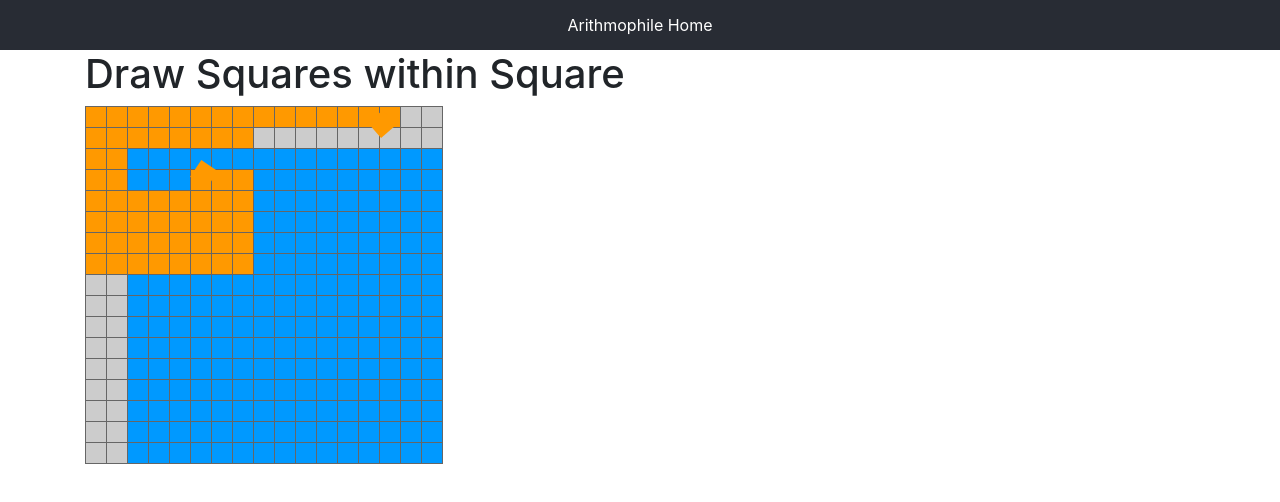
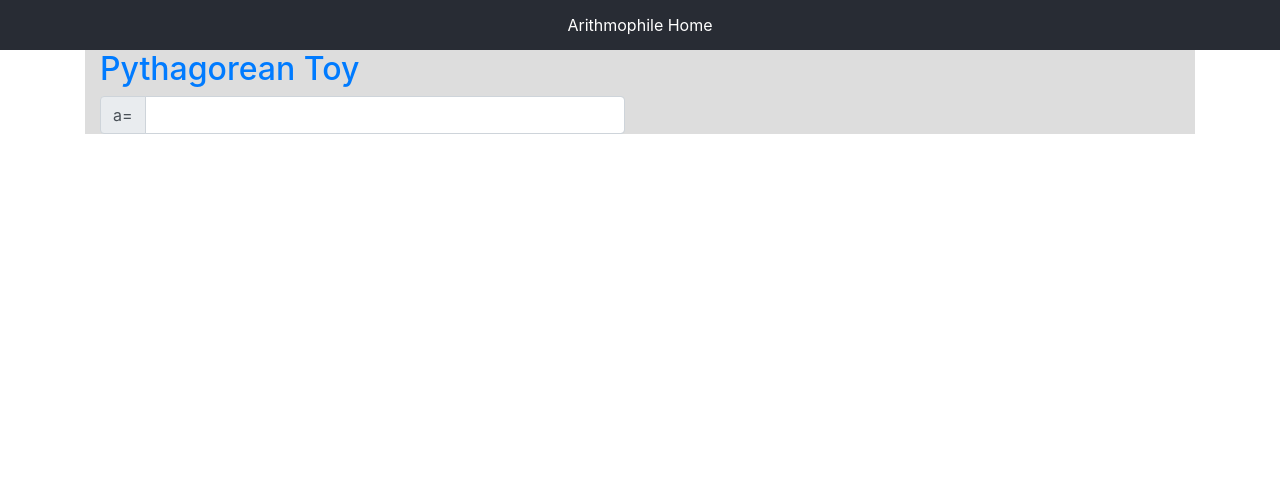
Before and after one commit to ricktoews/math-toys-react, a React (Create React App) app: page /pythag in a window 1280 px wide. Shown: the top 502 px of the page. Built offline with nearby package versions, Linux system fonts and the light colour scheme.

Commit message:
Add input field for a; buttons for triples.

```diff
--- a/src/Pythag.js
+++ b/src/Pythag.js
@@ -1,8 +1,14 @@
-import React, { useState } from 'react';
+import React, { useState, useEffect } from 'react';
+import { Container, Row, Col } from 'react-bootstrap';
+import { FormControl, InputGroup } from 'react-bootstrap';
+import { Button } from 'react-bootstrap';
 
 import './pythag.css';
 
-const SQUARE_WIDTH = 21;
+const STARTING = 20;
+var SQUARE_WIDTH = 21;
+var MOVE_DELAY = 500;
+
 /*
  * function Pythag, which uses state.
  */
@@ -23,7 +29,12 @@ function makeSquares(triple, letter, squareType = '') {
     let r = Math.ceil((i + 1) / size) + offset, c = (i % size) + 1 + offset;
     let pos = squarePosition(r, c);
     let id = `${letter}-${i}`;
-    squares.push(<div id={id} key={i} className={ className } style={{ top: pos.top + 'px', left: pos.left + 'px' }}></div>);
+    squares.push(<div id={id} key={i} className={ className } style={{
+      top: pos.top + 'px',
+      left: pos.left + 'px',
+      width: (SQUARE_WIDTH - 1) + 'px',
+      height: (SQUARE_WIDTH - 1) + 'px',
+    }}></div>);
   }
   return squares;
 }
@@ -65,23 +76,67 @@ function moveASquares(triple) {
     if (r > aThickness & c > aThickness) {
       setTimeout( (squareMoved => {
         return () => { moveSquare('a-' + i, triple, squareMoved) };
-	  } )(squareMoved), 500 * squareMoved);
+	  } )(squareMoved), MOVE_DELAY * squareMoved);
       squareMoved++;
     }
 
   }
 }
 
+function getPythagData(a) {
+  const url = 'http://localhost:8081/pythag/' + a;
+  return fetch(url).then(res => res.json()).then(res => { return res; });
+}
+
 function Pythag(props) {
-  const triple = { a: 8, b: 15, c: 17 };
+  var [triple, setTriple] = useState({ });
+  var [triples, setTriples] = useState([]);
+
+  SQUARE_WIDTH = STARTING - (5*parseInt(triple.c/10,10)) + 1;
+  MOVE_DELAY = 500 - (150*parseInt(triple.c/10,10));
+  console.log('move delay', MOVE_DELAY);
+
+  function handleBlur(e) {
+    e.preventDefault();
+    var el = e.target;
+    getPythagData(el.value).then(res => {
+      let triple = res[0];
+      setTriple({ a: triple[0], b: triple[1], c: triple[2] });
+      setTriples(res);
+    });
+  }
+
+  function clickHandler(e) {
+    e.preventDefault();
+    var el = e.target;
+    console.log(el.dataset);
+    var triple = el.dataset.triple.split(',');
+    console.log(triple, triple.length);
+    setTriple({ a: triple[0], b: triple[1], c: triple[2] });
+  }
+
   var cSide = triple.c * SQUARE_WIDTH + 1;
   var squares = makeSquares(triple, 'c');
   var aSquares = makeSquares(triple, 'a', 'a-square');
   var bSquares = makeSquares(triple, 'b', 'b-square');
   setTimeout(() => { moveASquares(triple) }, 1000);
   return (
-    <div>
-      <h1>Draw Squares within Square</h1>
+    <div className="Pythagorean-Toy" style={{ backgroundColor: '#ddd' }}>
+      <Container>
+        <Row>
+          <Col>
+            <h2 className="text-primary">Pythagorean Toy</h2>
+            <InputGroup className="pythag-a">
+              <InputGroup.Prepend>
+                <InputGroup.Text id="a-input">a=</InputGroup.Text>
+              </InputGroup.Prepend>
+              <FormControl placeholder="" aria-label="" aria-describedby="a-input" onBlur={handleBlur}/>
+            </InputGroup>
+
+            {triples.map((t, key)  => <Button key={key} onClick={clickHandler} data-triple={t} variant="primary">{t.join(', ')}</Button>)}
+          </Col>
+          <Col>
+      { triple.a && (
             <div className="c-squared" style={{ height: cSide + 'px', width: cSide + 'px' }}>
               { squares.map((square, ndx) => {
                   return square;
@@ -92,7 +147,10 @@ function Pythag(props) {
               { aSquares.map((square, ndx) => {
                   return square;
                 }) }
-      </div>
+            </div> ) }
+          </Col>
+        </Row>
+      </Container>
     </div>
   );
 }
```
Lines whose indentation alone changed are shown as unchanged.
